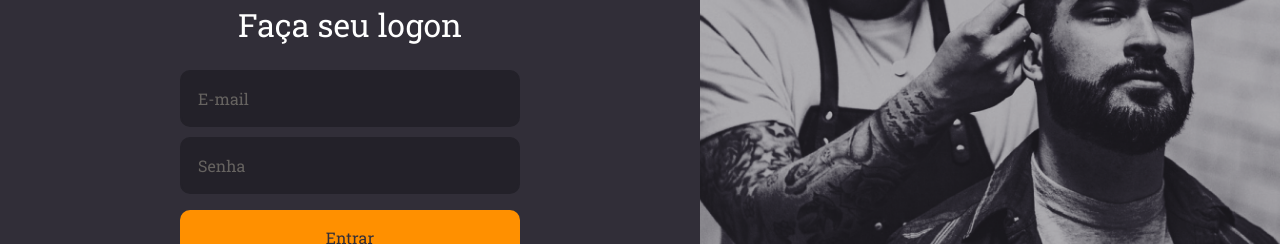
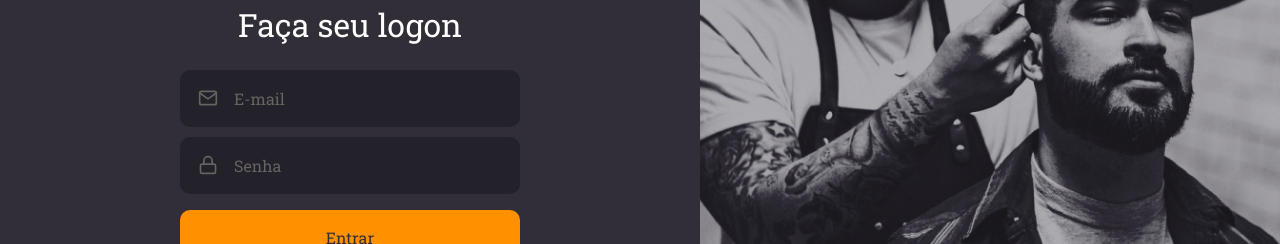
Before and after one commit to lswanderleygit/06-gobarber-web, a React (Create React App) app: page / in a window 1280 px wide. Shown: the part 288-532 px from the top of the page. Built offline with nearby package versions, Linux system fonts and the light colour scheme.

Commit message:
feat: isoled components Button and Input

```diff
--- /dev/null
+++ b/src/components/Button/index.tsx
@@ -0,0 +1,13 @@
+import React, { ButtonHTMLAttributes } from 'react'
+
+import { Container } from './styles'
+
+type ButtonProps = ButtonHTMLAttributes<HTMLButtonElement>
+
+const Button: React.FC<ButtonProps> = ({ children, ...rest }) => (
+  <Container type="button" {...rest}>
+    {children}
+  </Container>
+)
+
+export default Button
--- /dev/null
+++ b/src/components/Button/styles.ts
@@ -0,0 +1,19 @@
+import styled from 'styled-components'
+import { shade } from 'polished'
+
+export const Container = styled.button`
+  background: #ff9000;
+  height: 56px;
+  border-radius: 10px;
+  border: 0;
+  padding: 0 16px;
+  color: #312e38;
+  width: 100%;
+  font-weight: 500;
+  margin-top: 16px;
+  transition: background-color 0.2s;
+
+  &:hover {
+    background: ${shade(0.2, '#ff9000')};
+  }
+`
--- /dev/null
+++ b/src/components/Input/index.tsx
@@ -0,0 +1,17 @@
+import React, { InputHTMLAttributes } from 'react'
+import { IconBaseProps } from 'react-icons'
+
+import { Container } from './styles'
+
+interface InputProps extends InputHTMLAttributes<HTMLInputElement> {
+  name: string
+  icon: React.ComponentType<IconBaseProps>
+}
+
+const Input: React.FC<InputProps> = ({ icon: Icon, ...rest }) => (
+  <Container>
+    {Icon && <Icon size={20} />}
+    <input {...rest} />
+  </Container>
+)
+export default Input
--- /dev/null
+++ b/src/components/Input/styles.ts
@@ -0,0 +1,32 @@
+import styled from 'styled-components'
+
+export const Container = styled.div`
+  background: #232129;
+  border-radius: 10px;
+  border: 2px solid #232129;
+  padding: 16px;
+  width: 100%;
+  color: #666360;
+
+  & + div {
+    margin-top: 10px;
+  }
+
+  display: flex;
+  align-items: center;
+
+  input {
+    background: transparent;
+    flex: 1;
+    border: 0;
+    color: #faede8;
+
+    &::placeholder {
+      color: #666360;
+    }
+  }
+
+  svg {
+    margin-right: 16px;
+  }
+`
--- a/src/pages/Signin/index.tsx
+++ b/src/pages/Signin/index.tsx
@@ -1,6 +1,10 @@
 import React from 'react'
-import { FiLogIn } from 'react-icons/fi'
+import { FiLogIn, FiMail, FiLock } from 'react-icons/fi'
+
 import logoImg from '../../assets/logo.svg'
+
+import Input from '../../components/Input'
+import Button from '../../components/Button'
 
 import { Container, Content, Background } from './styles'
 
@@ -11,11 +15,15 @@
       <form>
         <h1>Faça seu logon</h1>
 
-        <input placeholder="E-mail" />
+        <Input name="email" icon={FiMail} placeholder="E-mail" />
+        <Input
+          name="password"
+          icon={FiLock}
+          type="pasword"
+          placeholder="Senha"
+        />
 
-        <input type="pasword" placeholder="Senha" />
-
-        <button type="submit">Entrar</button>
+        <Button type="submit">Entrar</Button>
 
         <a href="forgot">Esqueci minha senha</a>
       </form>
--- a/src/pages/Signin/styles.ts
+++ b/src/pages/Signin/styles.ts
@@ -27,40 +27,6 @@
 
     h1 {
       margin-bottom: 24px;
-    }
-
-    input {
-      background: #232129;
-      border-radius: 10px;
-      border: 2px solid #232129;
-      padding: 16px;
-      width: 100%;
-      color: #faede8;
-
-      &::placeholder {
-        color: #666360;
-      }
-
-      & + input {
-        margin-top: 10px;
-      }
-    }
-
-    button {
-      background: #ff9000;
-      height: 56px;
-      border-radius: 10px;
-      border: 0;
-      padding: 0 16px;
-      color: #312e38;
-      width: 100%;
-      font-weight: 500;
-      margin-top: 16px;
-      transition: background-color 0.2s;
-
-      &:hover {
-        background: ${shade(0.2, '#ff9000')};
-      }
     }
 
     a {
```
Also changed, not shown: .eslintrc.json.
